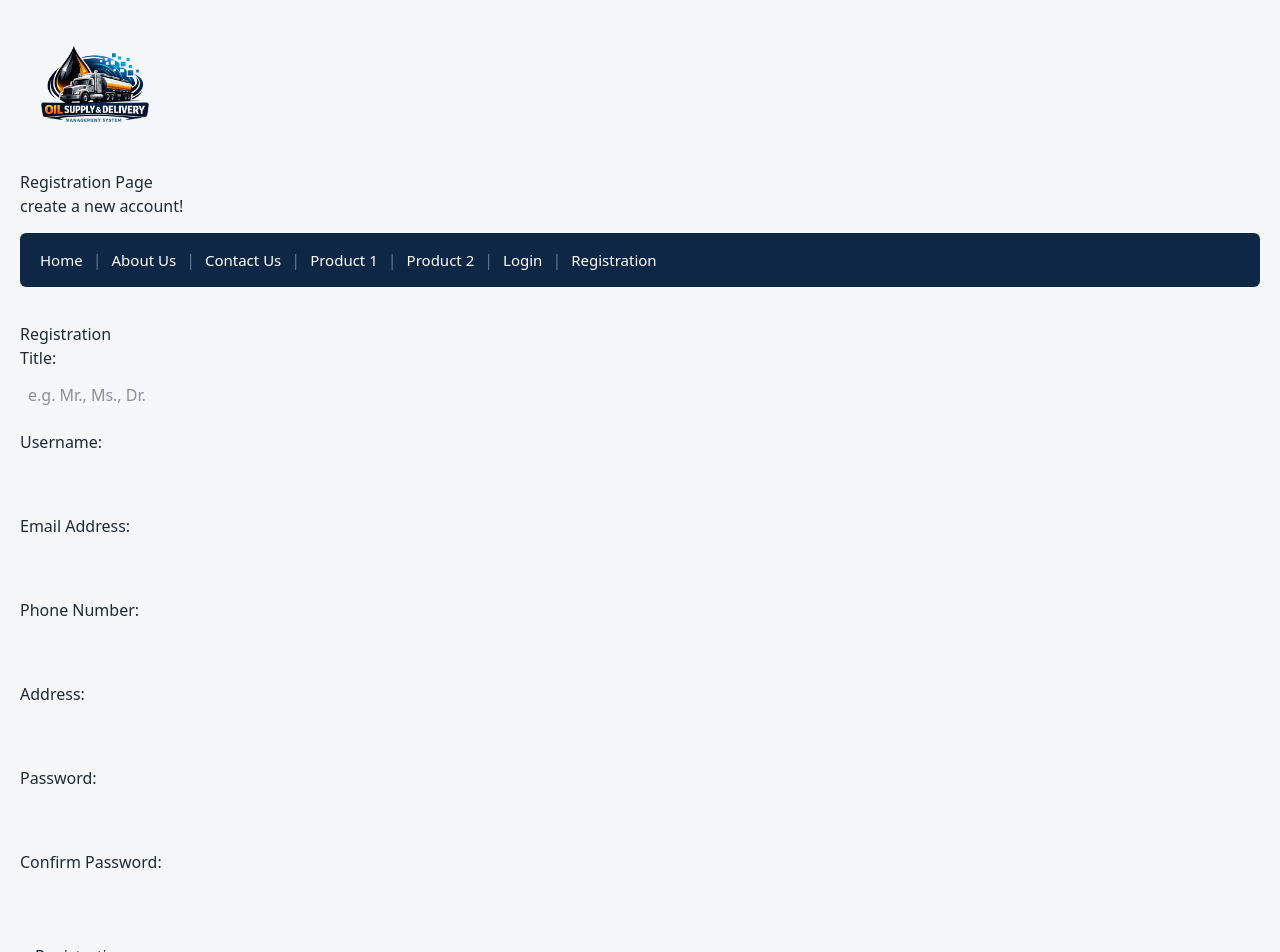
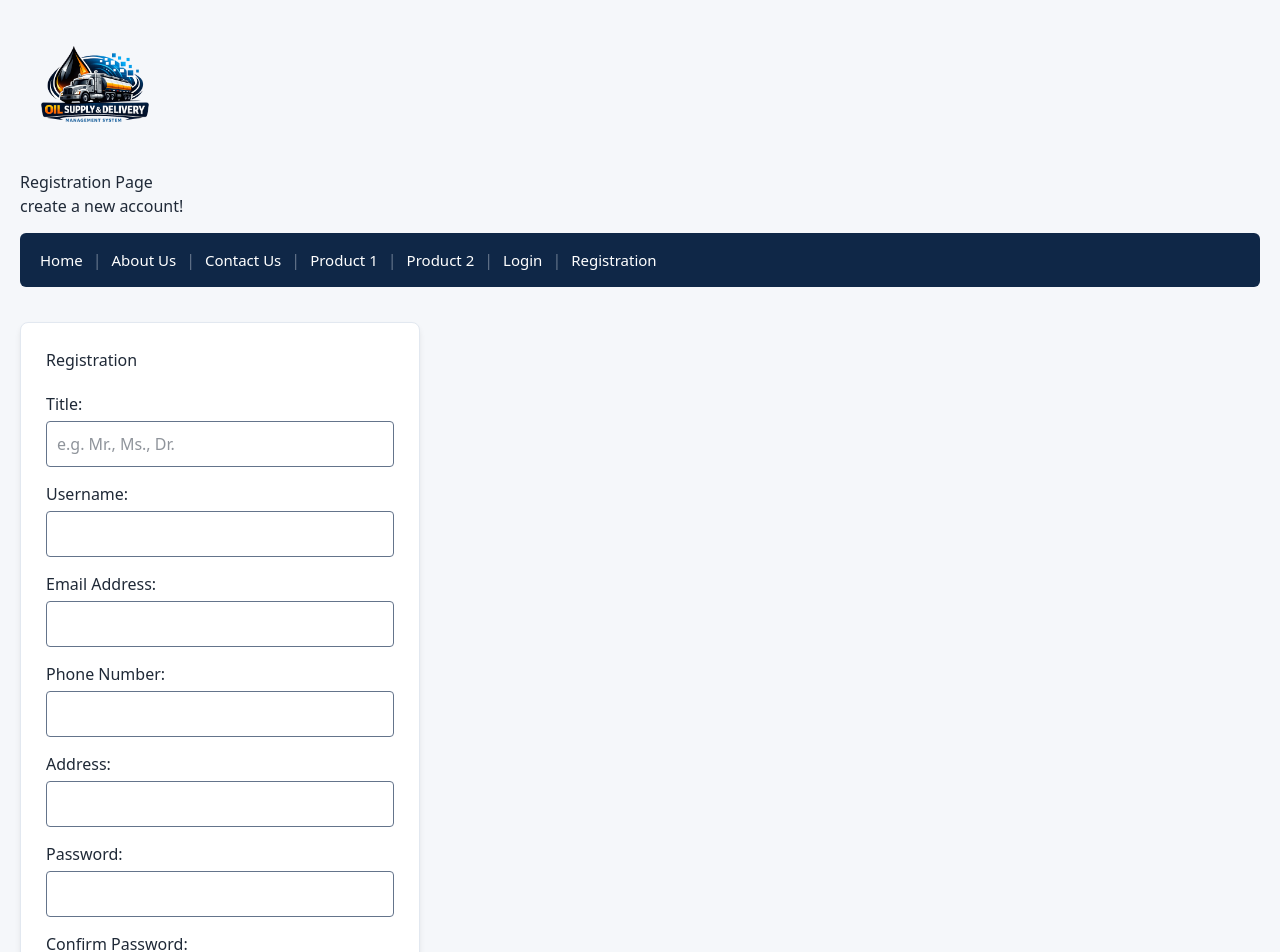
Before and after one commit to MirEashanZaman/Oil-Supply-Delivery-Management-System-Frontend, a Next.js app: page /registration in a window 1280 px wide. Shown: the top 952 px of the page. Built offline with nearby package versions, Linux system fonts and the light colour scheme.

Commit message:
Update registration password length to 8 and apply styles

```diff
--- a/app/registration/page.tsx
+++ b/app/registration/page.tsx
@@ -13,7 +13,7 @@ const registrationSchema = z
         phoneNumber: z.string().min(1, "Phone number is required"),
         address: z.string().min(1, "Address is required"),
         title: z.string().min(1, "Title is required"),
-        password: z.string().min(6, "Password must be at least 6 characters"),
+        password: z.string().min(8, "Password must be at least 8 characters"),
         confirmPassword: z.string().min(1, "Please confirm your password"),
     })
     .refine((data) => data.password === data.confirmPassword, {
@@ -77,16 +77,24 @@ export default function Registration() {
             <MyHeader name="Registration" message="create a new account!" />
             <MyNavigation />
 
-            <div style={{ marginTop: "20px", maxWidth: "400px" }}>
-                <h1>Registration</h1>
+            <div style={{
+                marginTop: "20px",
+                maxWidth: "400px",
+                backgroundColor: "#FFFFFF",
+                padding: "25px",
+                borderRadius: "8px",
+                border: "1px solid #E2E8F0",
+                boxShadow: "0 4px 6px -1px rgba(0, 0, 0, 0.1)"
+            }}>
+                <h1 style={{ marginTop: 0, color: "#1F2937", marginBottom: "20px" }}>Registration</h1>
 
                 {successMessage && (
-                    <p style={{ color: "green", fontWeight: "bold" }}>{successMessage}</p>
+                    <p style={{ color: "#16A34A", fontWeight: "bold", marginBottom: "15px" }}>{successMessage}</p>
                 )}
 
                 <form onSubmit={handleSubmit} noValidate>
                     <div style={{ marginBottom: "15px" }}>
-                        <label htmlFor="title" style={{ display: "block", marginBottom: "5px" }}>
+                        <label htmlFor="title" style={{ display: "block", marginBottom: "5px", fontWeight: "500", color: "#1F2937" }}>
                             Title:
                         </label>
                         <input
@@ -95,15 +103,22 @@ export default function Registration() {
                             value={title}
                             placeholder="e.g. Mr., Ms., Dr."
                             onChange={(e) => setTitle(e.target.value)}
-                            style={{ width: "100%", padding: "8px", boxSizing: "border-box" }}
+                            style={{
+                                width: "100%",
+                                padding: "10px",
+                                boxSizing: "border-box",
+                                border: "1px solid #64748B",
+                                borderRadius: "4px",
+                                outlineColor: "#D99A1E"
+                            }}
                         />
                         {errors.title && (
-                            <span style={{ color: "red", fontSize: "14px" }}>{errors.title}</span>
+                            <span style={{ color: "#DC2626", fontSize: "14px", display: "block", marginTop: "5px" }}>{errors.title}</span>
                         )}
                     </div>
 
                     <div style={{ marginBottom: "15px" }}>
-                        <label htmlFor="username" style={{ display: "block", marginBottom: "5px" }}>
+                        <label htmlFor="username" style={{ display: "block", marginBottom: "5px", fontWeight: "500", color: "#1F2937" }}>
                             Username:
                         </label>
                         <input
@@ -111,15 +126,22 @@ export default function Registration() {
                             type="text"
                             value={username}
                             onChange={(e) => setUsername(e.target.value)}
-                            style={{ width: "100%", padding: "8px", boxSizing: "border-box" }}
+                            style={{
+                                width: "100%",
+                                padding: "10px",
+                                boxSizing: "border-box",
+                                border: "1px solid #64748B",
+                                borderRadius: "4px",
+                                outlineColor: "#D99A1E"
+                            }}
                         />
                         {errors.username && (
-                            <span style={{ color: "red", fontSize: "14px" }}>{errors.username}</span>
+                            <span style={{ color: "#DC2626", fontSize: "14px", display: "block", marginTop: "5px" }}>{errors.username}</span>
                         )}
                     </div>
 
                     <div style={{ marginBottom: "15px" }}>
-                        <label htmlFor="email" style={{ display: "block", marginBottom: "5px" }}>
+                        <label htmlFor="email" style={{ display: "block", marginBottom: "5px", fontWeight: "500", color: "#1F2937" }}>
                             Email Address:
                         </label>
                         <input
@@ -127,15 +149,22 @@ export default function Registration() {
                             type="email"
                             value={email}
                             onChange={(e) => setEmail(e.target.value)}
-                            style={{ width: "100%", padding: "8px", boxSizing: "border-box" }}
+                            style={{
+                                width: "100%",
+                                padding: "10px",
+                                boxSizing: "border-box",
+                                border: "1px solid #64748B",
+                                borderRadius: "4px",
+                                outlineColor: "#D99A1E"
+                            }}
                         />
                         {errors.email && (
-                            <span style={{ color: "red", fontSize: "14px" }}>{errors.email}</span>
+                            <span style={{ color: "#DC2626", fontSize: "14px", display: "block", marginTop: "5px" }}>{errors.email}</span>
                         )}
                     </div>
 
                     <div style={{ marginBottom: "15px" }}>
-                        <label htmlFor="phoneNumber" style={{ display: "block", marginBottom: "5px" }}>
+                        <label htmlFor="phoneNumber" style={{ display: "block", marginBottom: "5px", fontWeight: "500", color: "#1F2937" }}>
                             Phone Number:
                         </label>
                         <input
@@ -143,15 +172,22 @@ export default function Registration() {
                             type="text"
                             value={phoneNumber}
                             onChange={(e) => setPhoneNumber(e.target.value)}
-                            style={{ width: "100%", padding: "8px", boxSizing: "border-box" }}
+                            style={{
+                                width: "100%",
+                                padding: "10px",
+                                boxSizing: "border-box",
+                                border: "1px solid #64748B",
+                                borderRadius: "4px",
+                                outlineColor: "#D99A1E"
+                            }}
                         />
                         {errors.phoneNumber && (
-                            <span style={{ color: "red", fontSize: "14px" }}>{errors.phoneNumber}</span>
+                            <span style={{ color: "#DC2626", fontSize: "14px", display: "block", marginTop: "5px" }}>{errors.phoneNumber}</span>
                         )}
                     </div>
 
                     <div style={{ marginBottom: "15px" }}>
-                        <label htmlFor="address" style={{ display: "block", marginBottom: "5px" }}>
+                        <label htmlFor="address" style={{ display: "block", marginBottom: "5px", fontWeight: "500", color: "#1F2937" }}>
                             Address:
                         </label>
                         <input
@@ -159,15 +195,22 @@ export default function Registration() {
                             type="text"
                             value={address}
                             onChange={(e) => setAddress(e.target.value)}
-                            style={{ width: "100%", padding: "8px", boxSizing: "border-box" }}
+                            style={{
+                                width: "100%",
+                                padding: "10px",
+                                boxSizing: "border-box",
+                                border: "1px solid #64748B",
+                                borderRadius: "4px",
+                                outlineColor: "#D99A1E"
+                            }}
                         />
                         {errors.address && (
-                            <span style={{ color: "red", fontSize: "14px" }}>{errors.address}</span>
+                            <span style={{ color: "#DC2626", fontSize: "14px", display: "block", marginTop: "5px" }}>{errors.address}</span>
                         )}
                     </div>
 
                     <div style={{ marginBottom: "15px" }}>
-                        <label htmlFor="password" style={{ display: "block", marginBottom: "5px" }}>
+                        <label htmlFor="password" style={{ display: "block", marginBottom: "5px", fontWeight: "500", color: "#1F2937" }}>
                             Password:
                         </label>
                         <input
@@ -175,15 +218,22 @@ export default function Registration() {
                             type="password"
                             value={password}
                             onChange={(e) => setPassword(e.target.value)}
-                            style={{ width: "100%", padding: "8px", boxSizing: "border-box" }}
+                            style={{
+                                width: "100%",
+                                padding: "10px",
+                                boxSizing: "border-box",
+                                border: "1px solid #64748B",
+                                borderRadius: "4px",
+                                outlineColor: "#D99A1E"
+                            }}
                         />
                         {errors.password && (
-                            <span style={{ color: "red", fontSize: "14px" }}>{errors.password}</span>
+                            <span style={{ color: "#DC2626", fontSize: "14px", display: "block", marginTop: "5px" }}>{errors.password}</span>
                         )}
                     </div>
 
-                    <div style={{ marginBottom: "15px" }}>
-                        <label htmlFor="confirmPassword" style={{ display: "block", marginBottom: "5px" }}>
+                    <div style={{ marginBottom: "20px" }}>
+                        <label htmlFor="confirmPassword" style={{ display: "block", marginBottom: "5px", fontWeight: "500", color: "#1F2937" }}>
                             Confirm Password:
                         </label>
                         <input
@@ -191,14 +241,31 @@ export default function Registration() {
                             type="password"
                             value={confirmPassword}
                             onChange={(e) => setConfirmPassword(e.target.value)}
-                            style={{ width: "100%", padding: "8px", boxSizing: "border-box" }}
+                            style={{
+                                width: "100%",
+                                padding: "10px",
+                                boxSizing: "border-box",
+                                border: "1px solid #64748B",
+                                borderRadius: "4px",
+                                outlineColor: "#D99A1E"
+                            }}
                         />
                         {errors.confirmPassword && (
-                            <span style={{ color: "red", fontSize: "14px" }}>{errors.confirmPassword}</span>
+                            <span style={{ color: "#DC2626", fontSize: "14px", display: "block", marginTop: "5px" }}>{errors.confirmPassword}</span>
                         )}
                     </div>
 
-                    <button type="submit" style={{ padding: "10px 15px", cursor: "pointer" }}>
+                    <button type="submit" style={{
+                        backgroundColor: "#0F2747",
+                        color: "#FFFFFF",
+                        border: "none",
+                        padding: "10px 20px",
+                        borderRadius: "4px",
+                        cursor: "pointer",
+                        fontWeight: "600",
+                        fontSize: "15px",
+                        width: "100%"
+                    }}>
                         Registration
                     </button>
                 </form>
```
